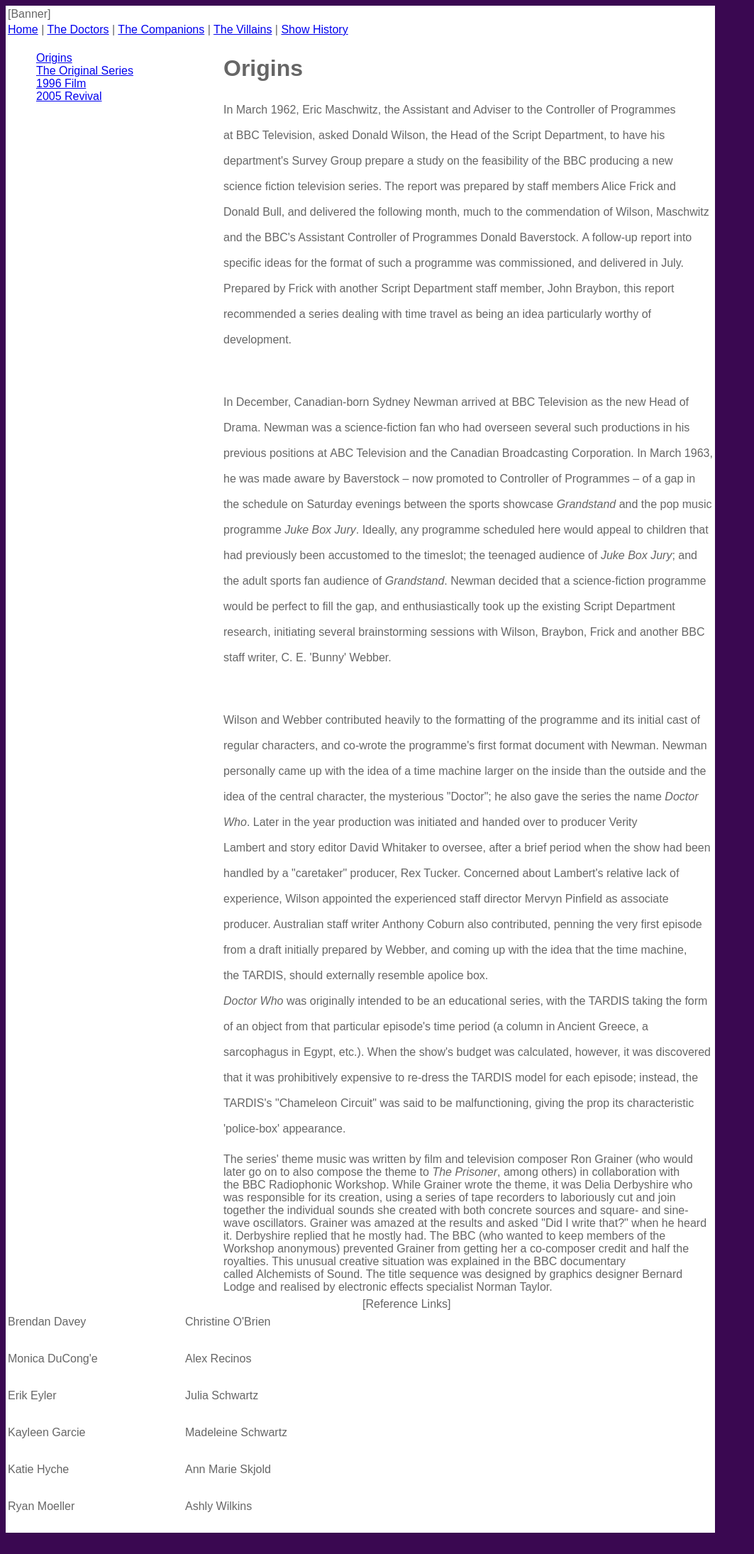
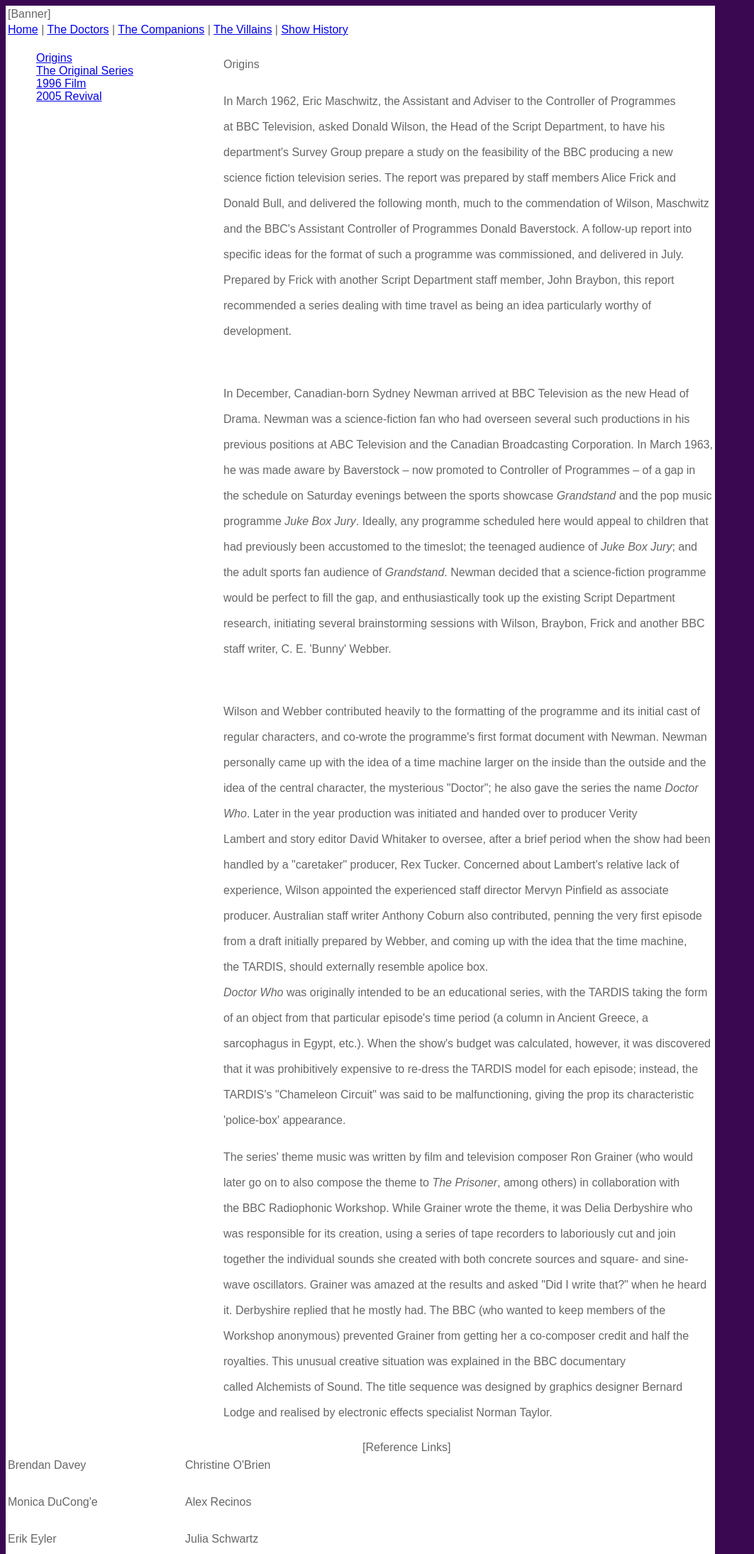
Before and after one commit to RyanMoeller/doctor-who, a plain HTML site: page Website/show-history/origins.html in a window 1280 px wide. Shown: the top 2190 px of the page at 71% size, without its empty margins (0-1063 px from the left). Before the commit the page ends 2168 px from the top, so only its background shows below. Drawn offline with Linux system fonts and the light colour scheme.

Commit message:
Fixed Paragraph Format
Applied changes to <p> tags

```diff
--- a/Website/show-history/origins.html
+++ b/Website/show-history/origins.html
@@ -34,14 +34,15 @@
     </ul>
     </td>
     <td><!-- InstanceBeginEditable name="Page Content" -->
-      <h1>Origins</h1>
+      <p>Origins</p>
       <p>In March 1962,&nbsp;Eric Maschwitz, the Assistant and Adviser to the Controller of Programmes at&nbsp;BBC Television, asked&nbsp;Donald Wilson, the Head of the Script Department, to have his department's Survey Group prepare a study on the feasibility of the BBC producing a new science fiction television series. The report was prepared by staff members Alice Frick and Donald Bull, and delivered the following month, much to the commendation of Wilson, Maschwitz and the BBC's Assistant Controller of Programmes&nbsp;Donald Baverstock.&nbsp;A follow-up report into specific ideas for the format of such a programme was commissioned, and delivered in July. Prepared by Frick with another Script Department staff member, John Braybon, this report recommended a series dealing with time travel as being an idea particularly worthy of development. </p>
       <p><br>
         In December, Canadian-born&nbsp;Sydney Newman&nbsp;arrived at BBC Television as the new&nbsp;Head of Drama. Newman was a science-fiction fan who had overseen several such productions in his previous positions at&nbsp;ABC Television&nbsp;and the&nbsp;Canadian Broadcasting Corporation.&nbsp;In March 1963, he was made aware by Baverstock – now promoted to Controller of Programmes – of a gap in the schedule on Saturday evenings between the sports showcase&nbsp;<em>Grandstand</em>&nbsp;and the pop music programme&nbsp;<em>Juke Box Jury</em>. Ideally, any programme scheduled here would appeal to children that had previously been accustomed to the timeslot; the teenaged audience of&nbsp;<em>Juke Box Jury</em>; and the adult sports fan audience of&nbsp;<em>Grandstand</em>.&nbsp;Newman decided that a science-fiction programme would be perfect to fill the gap, and enthusiastically took up the existing Script Department research, initiating several brainstorming sessions with Wilson, Braybon, Frick and another BBC staff writer,&nbsp;C. E. 'Bunny' Webber. </p>
       <p><br>
         Wilson and Webber contributed heavily to the formatting of the programme and its initial cast of regular characters, and co-wrote the programme's first format document with Newman. Newman personally came up with the idea of a time machine larger on the inside than the outside and the idea of the central character, the mysterious &quot;Doctor&quot;; he also gave the series the name&nbsp;<em>Doctor Who</em>. Later in the year production was initiated and handed over to producer&nbsp;Verity Lambert&nbsp;and&nbsp;story editor&nbsp;David Whitaker&nbsp;to oversee, after a brief period when the show had been handled by a &quot;caretaker&quot; producer,&nbsp;Rex Tucker. Concerned about Lambert's relative lack of experience, Wilson appointed the experienced staff director&nbsp;Mervyn Pinfield&nbsp;as associate producer. Australian staff writer&nbsp;Anthony Coburn&nbsp;also contributed, penning the very first episode from a draft initially prepared by Webber, and coming up with the idea that the time machine, the&nbsp;TARDIS, should externally resemble apolice box. <br>
       <em>Doctor Who</em>&nbsp;was originally intended to be an educational series, with the TARDIS taking the form of an object from that particular episode's time period (a column in Ancient Greece, a sarcophagus in Egypt, etc.). When the show's budget was calculated, however, it was discovered that it was prohibitively expensive to re-dress the TARDIS model for each episode; instead, the TARDIS's &quot;Chameleon Circuit&quot; was said to be malfunctioning, giving the prop its characteristic 'police-box' appearance. </p>
-    The series' theme music was written by film and television composer&nbsp;Ron Grainer&nbsp;(who would later go on to also compose the theme to&nbsp;<em>The Prisoner</em>, among others) in collaboration with the&nbsp;BBC Radiophonic Workshop. While Grainer wrote the theme, it was&nbsp;Delia Derbyshire&nbsp;who was responsible for its creation, using a series of tape recorders to laboriously cut and join together the individual sounds she created with both concrete sources and square- and sine-wave oscillators. Grainer was amazed at the results and asked &quot;Did I write that?&quot; when he heard it. Derbyshire replied that he mostly had. The BBC (who wanted to keep members of the Workshop anonymous) prevented Grainer from getting her a co-composer credit and half the royalties. This unusual creative situation was explained in the BBC documentary called&nbsp;Alchemists of Sound. The title sequence was designed by graphics designer Bernard Lodge and realised by electronic effects specialist Norman Taylor.    <!-- InstanceEndEditable --></td>
+      <p>The series' theme music was written by film and television composer&nbsp;Ron Grainer&nbsp;(who would later go on to also compose the theme to&nbsp;<em>The Prisoner</em>, among others) in collaboration with the&nbsp;BBC Radiophonic Workshop. While Grainer wrote the theme, it was&nbsp;Delia Derbyshire&nbsp;who was responsible for its creation, using a series of tape recorders to laboriously cut and join together the individual sounds she created with both concrete sources and square- and sine-wave oscillators. Grainer was amazed at the results and asked &quot;Did I write that?&quot; when he heard it. Derbyshire replied that he mostly had. The BBC (who wanted to keep members of the Workshop anonymous) prevented Grainer from getting her a co-composer credit and half the royalties. This unusual creative situation was explained in the BBC documentary called&nbsp;Alchemists of Sound. The title sequence was designed by graphics designer Bernard Lodge and realised by electronic effects specialist Norman Taylor.    </p>
+    <!-- InstanceEndEditable --></td>
   </tr>
 </table>
 <table class="general-width">
```
Also changed, not shown: Website/the-villains/actors/the-master-actors/derek-jacobi.html (+3 -2 lines), Website/the-villains/actors/the-master-actors/eric-roberts.html (+1 -1 lines), Website/the-villains/actors/the-master-actors/john-simm.html (+1 -1 lines), Website/the-villains/actors/the-master-actors/roger-delgado.html (+1 -1 lines), Website/the-villains/characters/the-empress-of-racnoss.html (+3 -2 lines), Website/the-villains/characters/the-master.html (+1 -1 lines), Website/the-villains/characters/the-sontarans.html (+1 -1 lines), Website/the-villains/characters/the-weeping-angels.html (+1 -1 lines).
